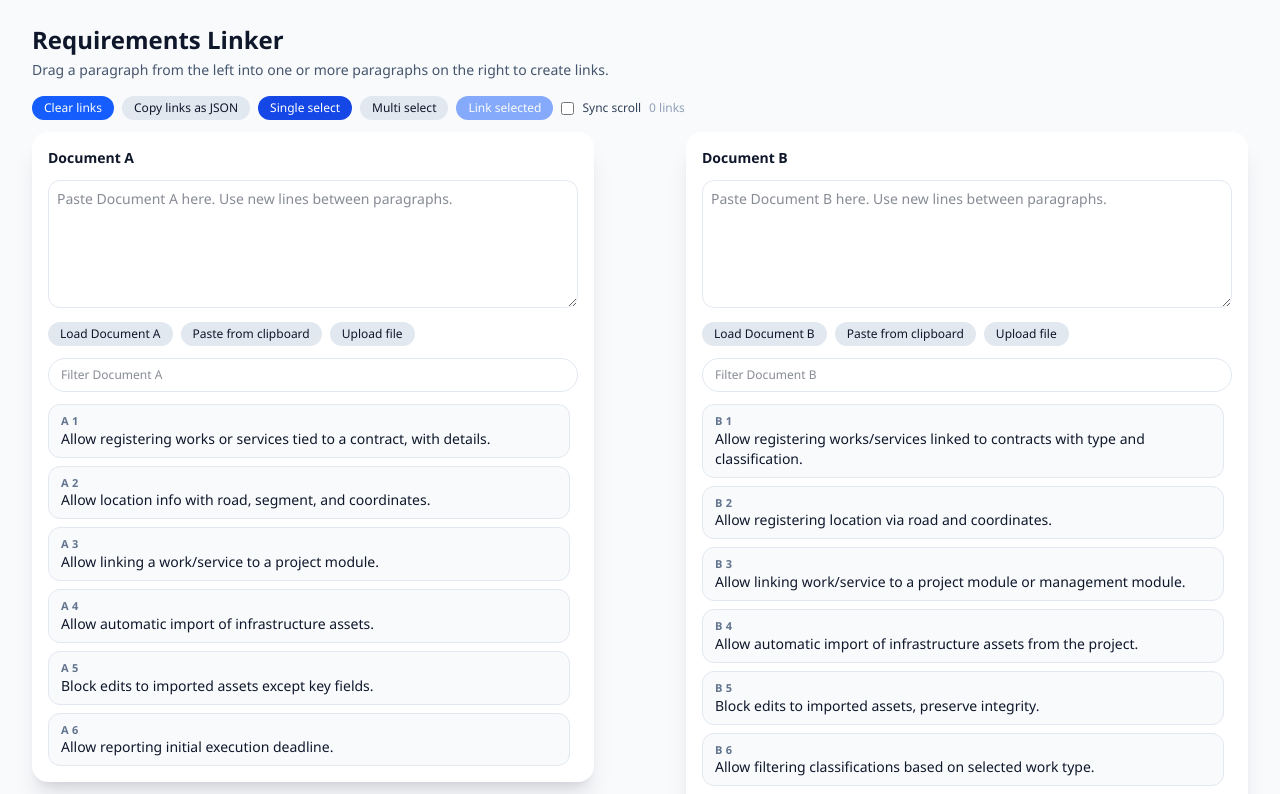
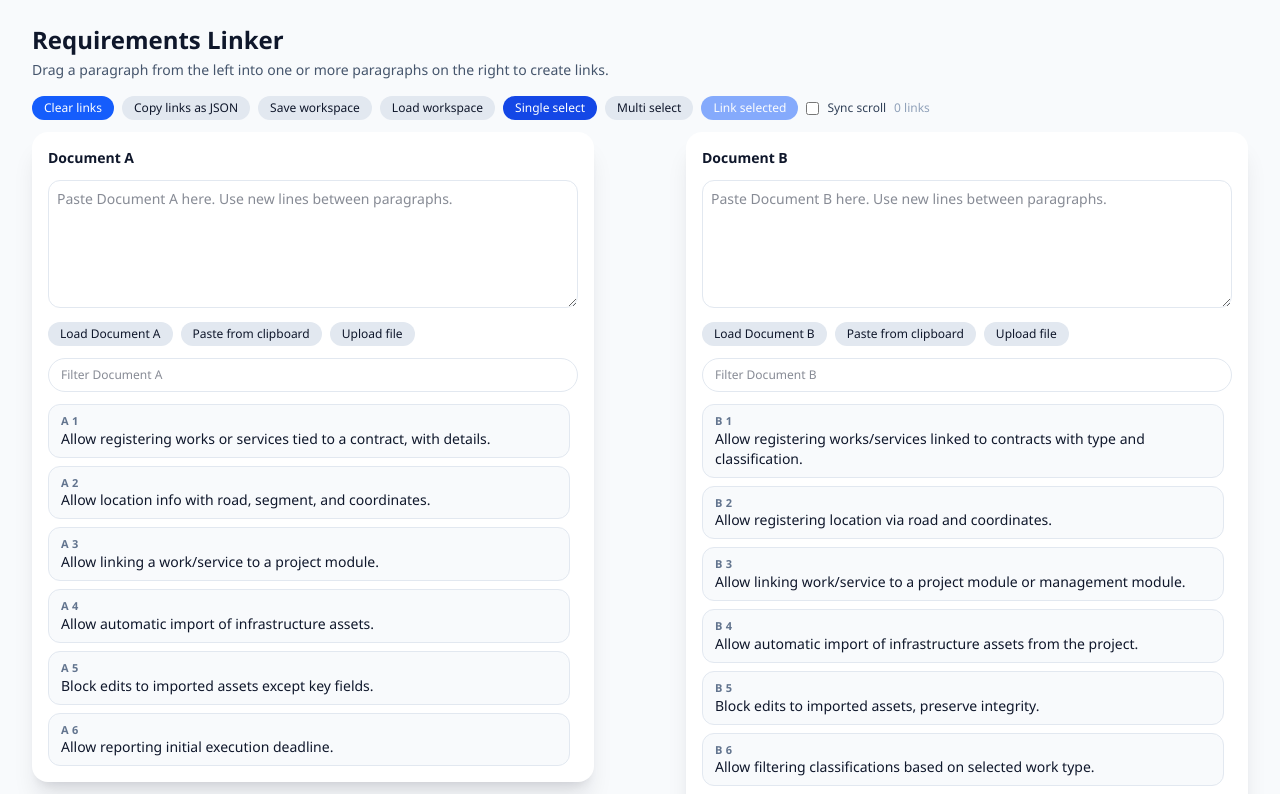
Before and after one commit to tondatto/text-linker, a React (Vite) app: page / in a window 1280 px wide. Shown: the top 794 px of the page. Built offline with nearby package versions, Linux system fonts and the light colour scheme.

Commit message:
feat save and load workspace

```diff
--- a/src/App.jsx
+++ b/src/App.jsx
@@ -21,6 +21,7 @@ function App() {
   const [syncScroll, setSyncScroll] = useState(false)
   const [layoutTick, setLayoutTick] = useState(0)
   const [hoveredLink, setHoveredLink] = useState(null)
+  const [workspaceStatus, setWorkspaceStatus] = useState('')
 
   const listARef = useRef(null)
   const listBRef = useRef(null)
@@ -52,6 +53,12 @@ function App() {
   useEffect(() => {
     scheduleLayout()
   }, [selectedA, selectedB, scheduleLayout])
+
+  useEffect(() => {
+    if (!workspaceStatus) return
+    const timeout = window.setTimeout(() => setWorkspaceStatus(''), 2000)
+    return () => window.clearTimeout(timeout)
+  }, [workspaceStatus])
 
   const resetSelection = useCallback(() => {
     setSelectedA(null)
@@ -161,6 +168,39 @@ function App() {
     }
   }, [])
 
+  const saveWorkspace = useCallback(() => {
+    const payload = {
+      dataA,
+      dataB,
+      links,
+      mode,
+      syncScroll,
+    }
+    window.localStorage.setItem('text-linker-workspace', JSON.stringify(payload))
+    setWorkspaceStatus('Workspace saved')
+  }, [dataA, dataB, links, mode, syncScroll])
+
+  const loadWorkspace = useCallback(() => {
+    const raw = window.localStorage.getItem('text-linker-workspace')
+    if (!raw) {
+      setWorkspaceStatus('No saved workspace')
+      return
+    }
+    try {
+      const payload = JSON.parse(raw)
+      setDataA(Array.isArray(payload.dataA) ? payload.dataA : initialDataA)
+      setDataB(Array.isArray(payload.dataB) ? payload.dataB : initialDataB)
+      setLinks(Array.isArray(payload.links) ? payload.links : [])
+      setMode(payload.mode === 'multi' ? 'multi' : 'single')
+      setSyncScroll(Boolean(payload.syncScroll))
+      resetSelection()
+      scheduleLayout()
+      setWorkspaceStatus('Workspace loaded')
+    } catch {
+      setWorkspaceStatus('Invalid workspace data')
+    }
+  }, [resetSelection, scheduleLayout])
+
   const handleUpload = useCallback(async (side, event) => {
     const file = event.target.files?.[0]
     if (!file) return
@@ -262,10 +302,13 @@ function App() {
         linksCount={links.length}
         onClear={() => setLinks([])}
         onCopy={copyLinks}
+        onSave={saveWorkspace}
+        onLoad={loadWorkspace}
         onModeChange={handleModeChange}
         onLinkSelected={linkSelected}
         syncScroll={syncScroll}
         onSyncScrollChange={setSyncScroll}
+        status={workspaceStatus}
       />
 
       <div className="grid grid-cols-[minmax(0,1fr)_60px_minmax(0,1fr)] items-start gap-4 px-8 pb-8">
--- a/src/components/TopBar.jsx
+++ b/src/components/TopBar.jsx
@@ -3,10 +3,13 @@ const TopBar = ({
   linksCount,
   onClear,
   onCopy,
+  onSave,
+  onLoad,
   onModeChange,
   onLinkSelected,
   syncScroll,
   onSyncScrollChange,
+  status,
 }) => (
   <header className="flex flex-wrap items-start justify-between gap-4 px-8 pb-3 pt-6">
     <div>
@@ -21,6 +24,12 @@ const TopBar = ({
       </button>
       <button className="rounded-full bg-slate-200 px-3 py-1 text-xs text-slate-900" type="button" onClick={onCopy}>
         Copy links as JSON
+      </button>
+      <button className="rounded-full bg-slate-200 px-3 py-1 text-xs text-slate-900" type="button" onClick={onSave}>
+        Save workspace
+      </button>
+      <button className="rounded-full bg-slate-200 px-3 py-1 text-xs text-slate-900" type="button" onClick={onLoad}>
+        Load workspace
       </button>
       <button
         className={`rounded-full px-3 py-1 text-xs ${mode === 'single' ? 'bg-blue-700 text-white' : 'bg-slate-200 text-slate-900'}`}
@@ -49,6 +58,7 @@ const TopBar = ({
         Sync scroll
       </label>
       <span className="text-xs text-slate-400">{linksCount} links</span>
+      {status ? <span className="text-xs text-slate-500">{status}</span> : null}
     </div>
   </header>
 )
```
